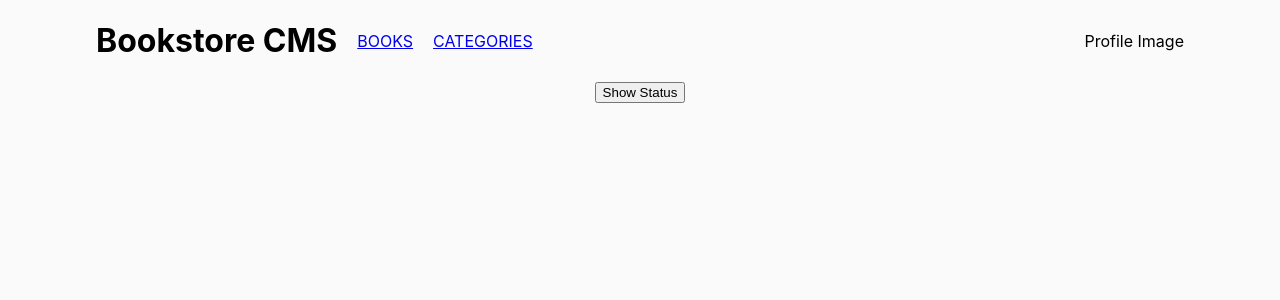
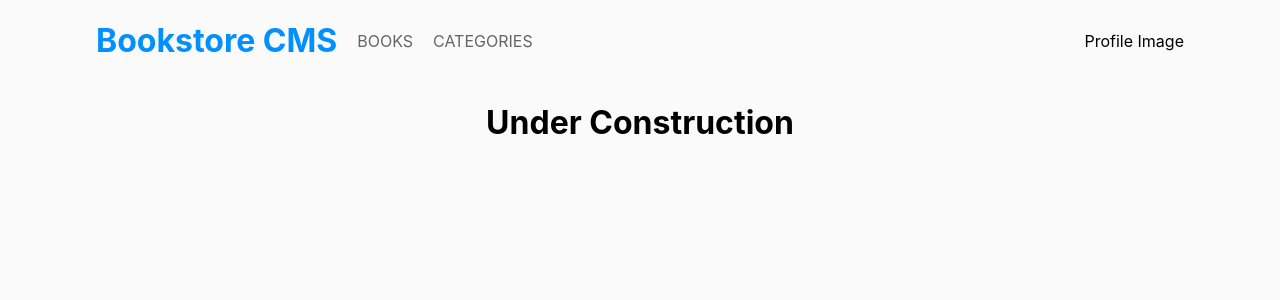
Before and after one commit to MrOmachi/Book-Store, a React (Create React App) app: page /Category in a window 1280 px wide. Shown: the top 300 px of the page. Built offline with nearby package versions, Linux system fonts and the light colour scheme; no server answers.

Commit message:
Add style to remove, edit and comment button

```diff
--- a/src/App.css
+++ b/src/App.css
@@ -14,6 +14,15 @@ body {
   display: flex;
   gap: 20px;
   align-items: center;
+}
+
+.navList > h1{
+  color: #0290FF;
+}
+
+.navList .link {
+  text-decoration: none;
+  color: rgba(0, 0, 0, 0.6);
 }
 
 .BooksDisplay {
@@ -73,3 +82,31 @@ body {
   display: flex;
   justify-content: center;
 }
+
+button {
+  color: rgba(3, 25, 146, 0.7);
+}
+
+/* form {
+  width: 80%;
+  margin: auto;
+}
+
+form > input {
+  width: 40%;
+  height: 30px;
+  margin: auto;
+}
+
+form > h1 {
+  color: rgba(0, 0, 0, 0.6);
+}
+
+form > button {
+  width: 15%;
+  height: 35px;
+  background-color: #307bbe;
+  border: none;
+  color: white;
+  font-size: 20px;
+} */
--- a/src/redux/books/NavBar.js
+++ b/src/redux/books/NavBar.js
@@ -7,10 +7,10 @@ function NavBar() {
       <div className="navList">
         <h1>Bookstore CMS</h1>
         <p>
-          <Link to="/"> BOOKS </Link>
+          <Link className="link" to="/"> BOOKS </Link>
         </p>
         <p>
-          <Link to="/Category"> CATEGORIES </Link>
+          <Link className="link" to="/Category"> CATEGORIES </Link>
         </p>
       </div>
       <div className="profile">Profile Image</div>
--- a/src/redux/books/apiform.js
+++ b/src/redux/books/apiform.js
@@ -31,8 +31,8 @@ function Form() {
 
   return (
     <div className="form-container">
-      <h6 className="form-title"> ADD NEW BOOK </h6>
       <form className="form" id="add-book" onSubmit={handleSubmit}>
+        <h1 className="form-title"> ADD NEW BOOK </h1>
         <input
           type="text"
           placeholder="Title"
--- a/src/redux/category/Category.js
+++ b/src/redux/category/Category.js
@@ -6,7 +6,7 @@ function Category() {
     <div>
       <NavBar />
       <div className="category">
-        <button type="submit">Show Status</button>
+        <h1>Under Construction</h1>
       </div>
     </div>
   );
```
